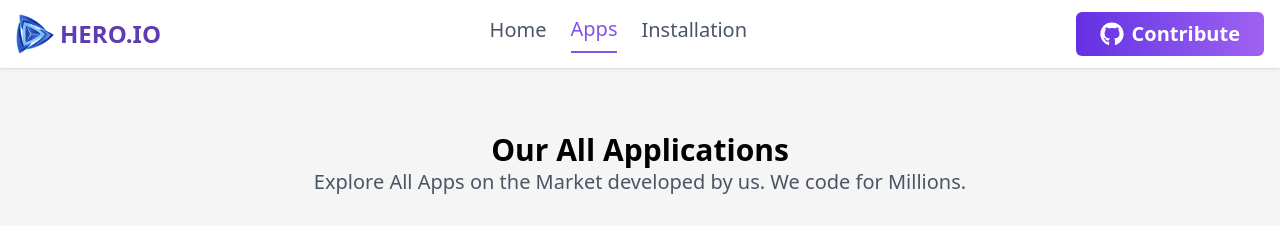
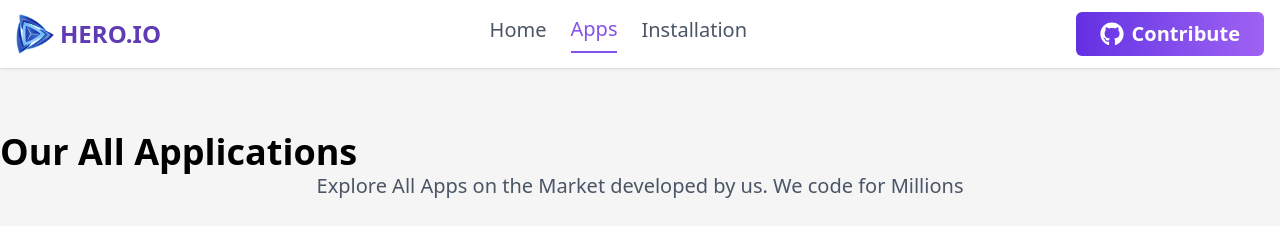
Before and after one commit to mdriyazakondo/Assignment-8.0, a React (Vite) app: page /apps in a window 1280 px wide. Shown: the top 226 px of the page. Built offline with nearby package versions, Linux system fonts and the light colour scheme.

Commit message:
apps page

```diff
--- a/src/pages/Apps/Apps.jsx
+++ b/src/pages/Apps/Apps.jsx
@@ -51,12 +51,12 @@ const Apps = () => {
       ) : (
         <div className="max-w-[1500px] mx-5 md:mx-auto">
           <div>
-            <h2 className="text-3xl font-bold text-center">
+            <h2 className="text-3xl md:text-4xl font-bold">
               Our All Applications
             </h2>
             <p className="text-gray-600 text-sm md:text-xl font-medium text-center">
               Explore All Apps on the Market developed by us. We code for
-              Millions.
+              Millions
             </p>
           </div>
 
```
